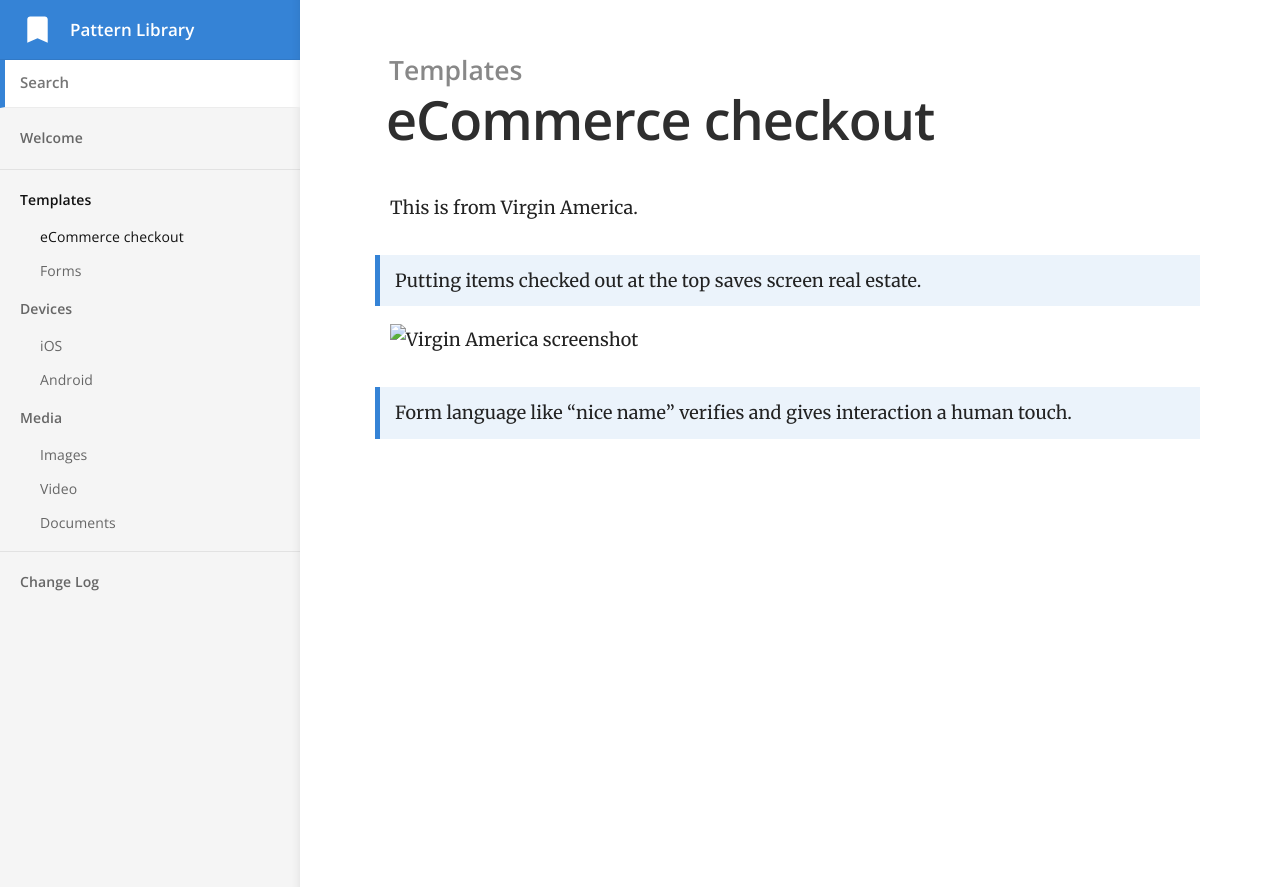
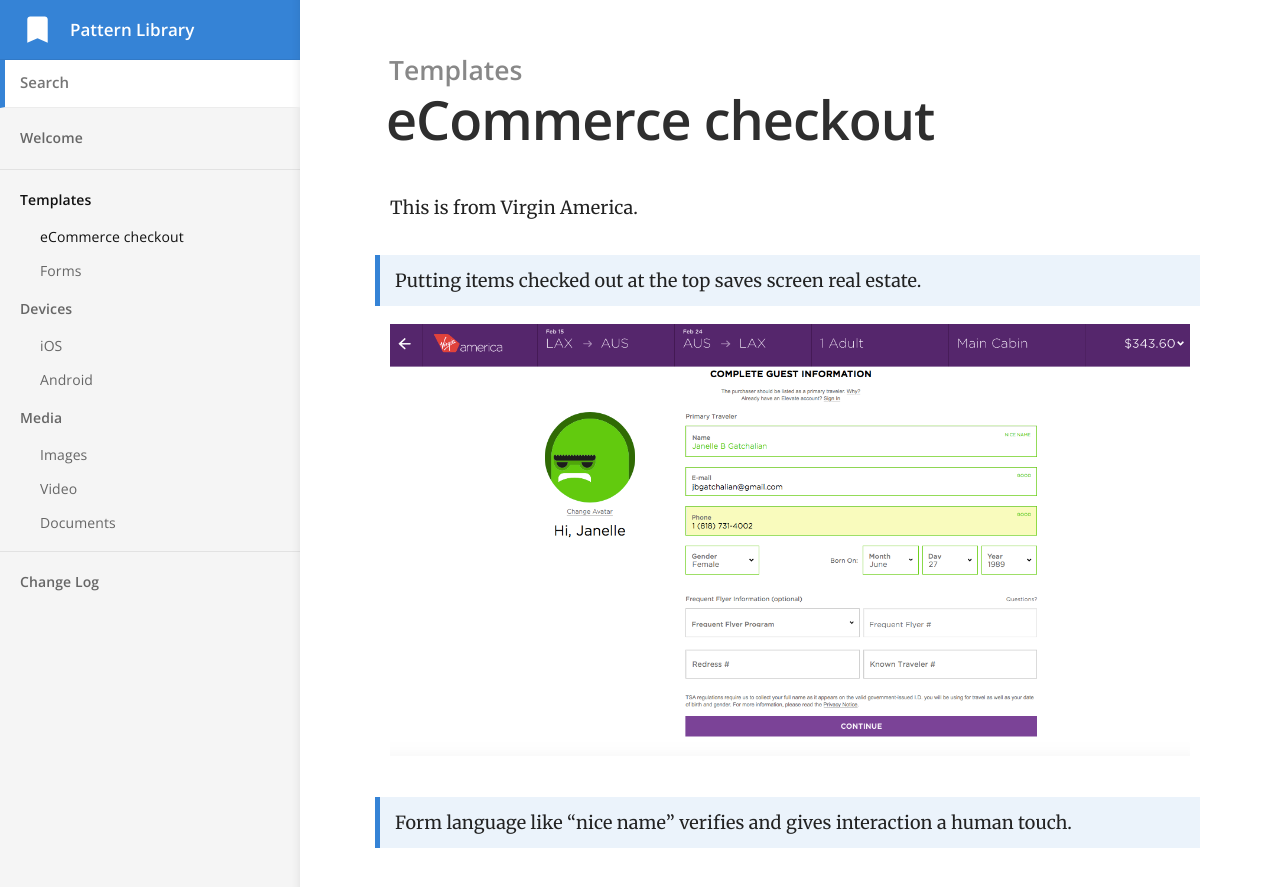
Before and after one commit to janelle-gatchalian/patternlibrary, a Jekyll site: the page built from _docs/Templates/eCommerce.md, in a window 1280 px wide. Shown: the top 887 px of the page. Built offline with Jekyll 4.4.1, drawn with Linux system fonts in a browser that asks for light colours.

Commit message:
forward slash before folder (/images/)

```diff
--- a/_docs/Templates/eCommerce.md
+++ b/_docs/Templates/eCommerce.md
@@ -8,6 +8,6 @@ This is from Virgin America.
 
 > Putting items checked out at the top saves screen real estate.
 
-![Virgin America screenshot](images/virginscreenshot.png)
+![Virgin America screenshot](/images/virginscreenshot.png)
 
 > Form language like "nice name" verifies and gives interaction a human touch.
```
